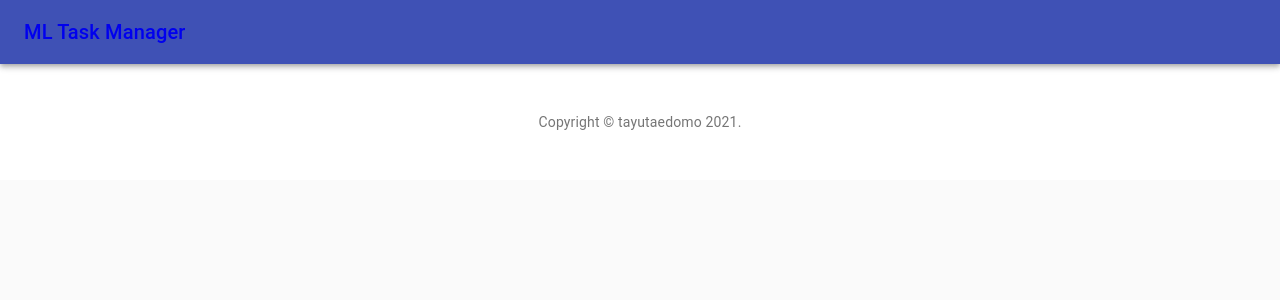
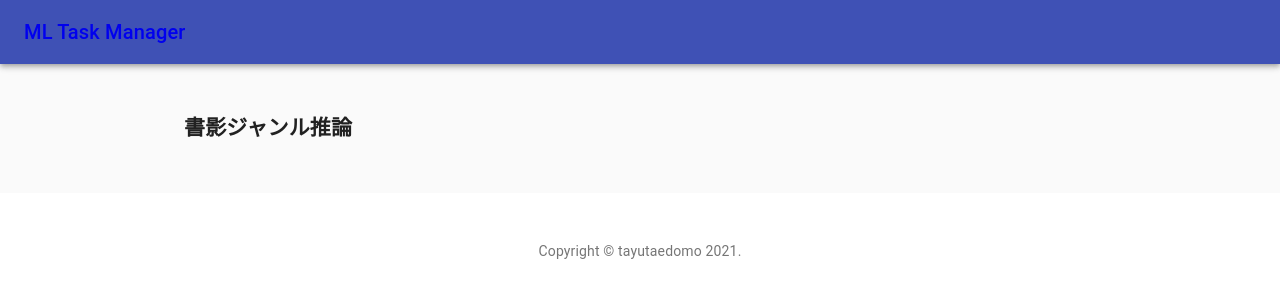
Before and after one commit to tayutaedomo/ml-tasks, a React (Create React App) app: page /novel_category in a window 1280 px wide. Shown: the top 300 px of the page. Built offline with nearby package versions, Linux system fonts and the light colour scheme.

Commit message:
add: NovelCategoryScreen component

```diff
--- a/src/components/App.js
+++ b/src/components/App.js
@@ -7,6 +7,7 @@ import Container from '@material-ui/core/Container';
 import Header from './Header';
 import Footer from './Footer';
 import HomeScreen from './home/HomeScreen';
+import NovelCategoryScreen from './novel_category/NovelCategoryScreen';
 
 const useStyles = makeStyles((theme) => ({
   cardGrid: {
@@ -25,7 +26,11 @@ function App() {
         <Header />
         <main>
           <Switch>
-            <Route path="/novel_category"></Route>
+            <Route path="/novel_category">
+              <Container className={classes.cardGrid} maxWidth="md">
+                <NovelCategoryScreen />
+              </Container>
+            </Route>
             <Route exact path="/">
               <Container className={classes.cardGrid} maxWidth="md">
                 <HomeScreen />
--- /dev/null
+++ b/src/components/novel_category/NovelCategoryScreen.js
@@ -0,0 +1,13 @@
+import React, { Component } from 'react';
+
+export class NovelCategoryScreen extends Component {
+  render() {
+    return (
+      <div>
+        <h2>書影ジャンル推論</h2>
+      </div>
+    );
+  }
+}
+
+export default NovelCategoryScreen;
```
